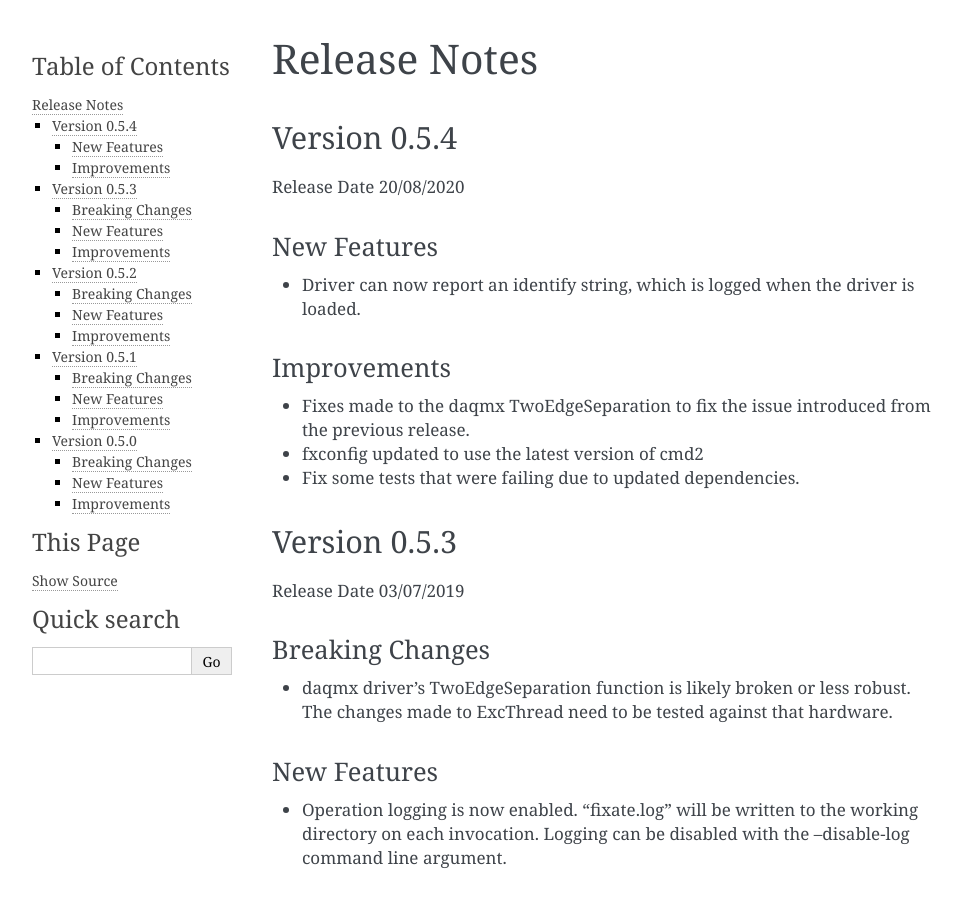
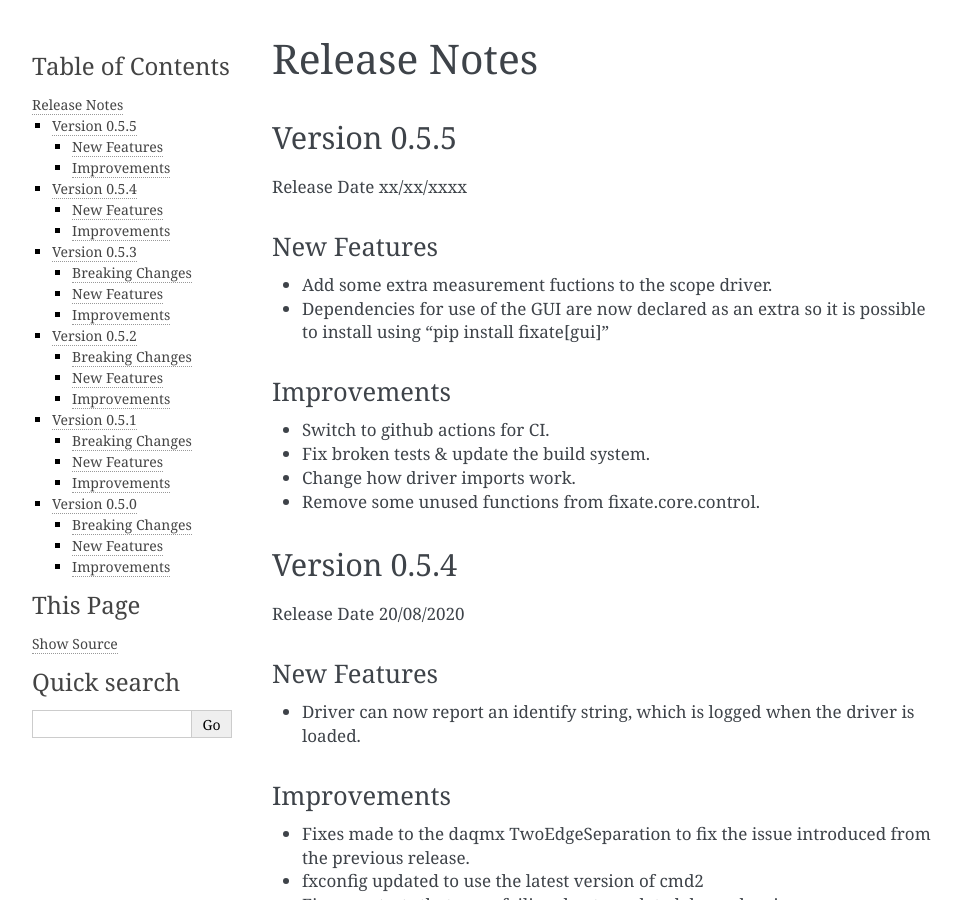
Before and after one commit to PyFixate/Fixate, a Sphinx documentation site: the page built from docs/source/release-notes.rst, in a window 1280 px wide and 900 px high. Shown: the whole window, without its empty margins (148-1110 px from the left). Built offline with Sphinx 7.4.7, drawn with Linux system fonts in a browser that asks for light colours.

Commit message:
update release notes

```diff
--- a/docs/source/release-notes.rst
+++ b/docs/source/release-notes.rst
@@ -1,6 +1,24 @@
 ==================================
 Release Notes
 ==================================
+*************
+Version 0.5.5
+*************
+Release Date xx/xx/xxxx
+
+New Features
+############
+- Add some extra measurement fuctions to the scope driver.
+- Dependencies for use of the GUI are now declared as an extra so it is
+  possible to install using "pip install fixate[gui]"
+
+Improvements
+############
+- Switch to github actions for CI.
+- Fix broken tests & update the build system.
+- Change how driver imports work.
+- Remove some unused functions from fixate.core.control.
+
 *************
 Version 0.5.4
 *************
```
